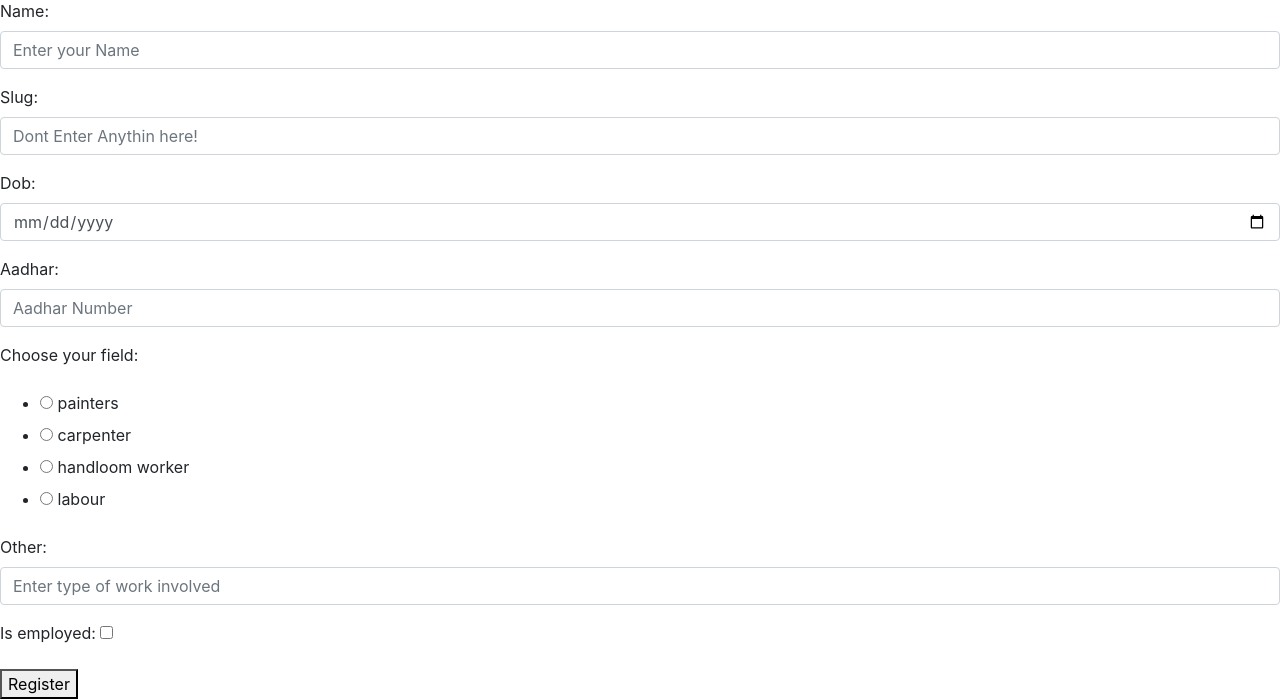
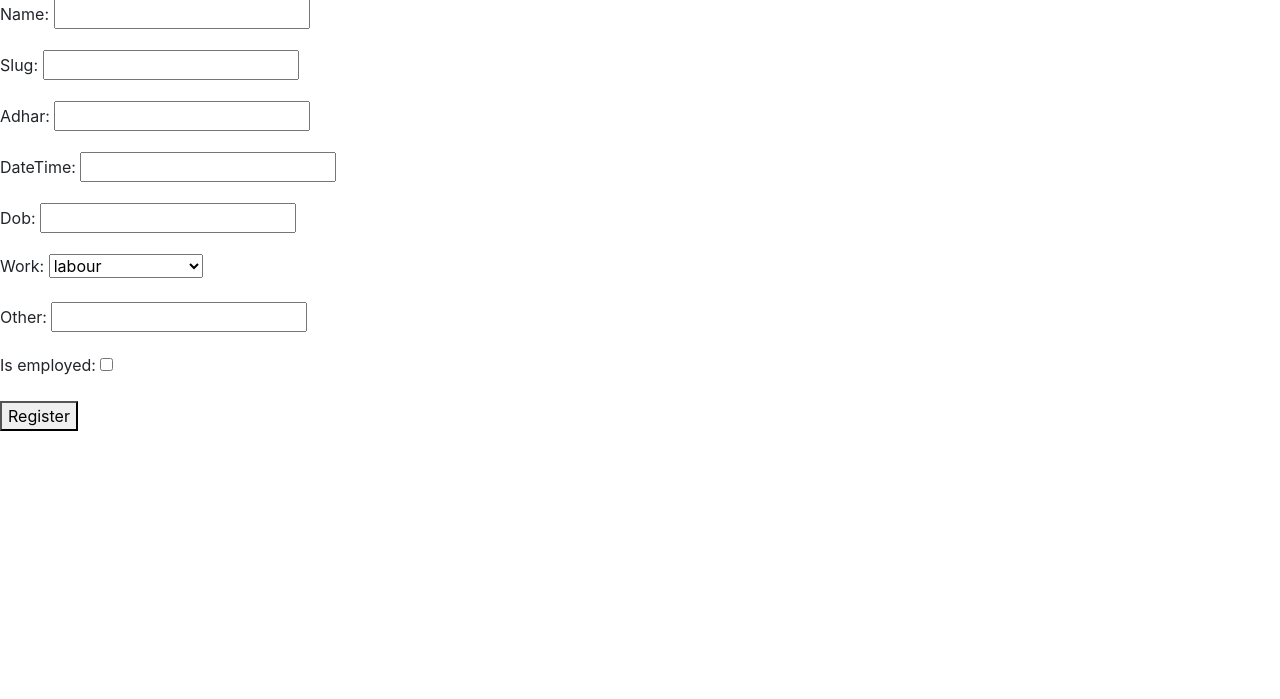
Before and after one commit to rayansailani/CodeFury3.0, a Django app: page /emp/register/ in a window 1280 px wide. Shown: the part 327-1026 px from the top of the page. After the commit the page ends 758 px from the top, so only its background shows below. Run offline with Django 3.2, Linux system fonts and the light colour scheme; grey boxes are pictures that could not be loaded.

Commit message:
modified_backend

```diff
--- a/employment/forms.py
+++ b/employment/forms.py
@@ -1,44 +1,51 @@
 from django import forms
-from . import models
+from employment.models import Worker
 
-WORK_CHOICE = (
-    ('painters', 'painters'),
-    ('carpenter', 'carpenter'),
-    ('handloom worker', 'handloom worker'),
-    ('labour', 'labour'),
-)
+# WORK_CHOICE = (
+#    ('painters', 'painters'),
+#   ('carpenter', 'carpenter'),
+#   ('handloom worker', 'handloom worker'),
+#  ('labour', 'labour'),
+# )
 
 
-class RegisterWorker(forms.ModelForm):
-    name = forms.CharField(max_length=21, widget=forms.TextInput(attrs={
-        'class': 'form-control',
-        'placeholder': 'Enter your Name',
-        'name': 'User name',
-        'id': 'id_event_name',
-    }))
-    slug = forms.SlugField(widget=forms.TextInput(attrs={
-        'class': 'form-control',
-        'placeholder': 'Dont Enter Anythin here!',
-        'name': 'slug',
-        'id': 'id_slug',
-    }))
-    requirement_type = forms.CharField(
-        label='Choose your field', widget=forms.RadioSelect(choices=WORK_CHOICE))
-    other = forms.CharField(max_length=100, required=False, widget=forms.TextInput(attrs={
-        'class': 'form-control',
-        'placeholder': 'Enter type of work involved'
-    }))
-    dob = forms.DateField(widget=forms.DateInput(attrs={
-        'class': 'form-control',
-        'type': 'date',
-    }))
-    aadhar = forms.CharField(max_length=12, required=True, widget=forms.TextInput(attrs={
-        'class': 'form-control',
-        'placeholder': 'Aadhar Number',
-    }))
-    is_employed = forms.BooleanField(required=False)
+# class RegisterWorker(forms.ModelForm):
+#   name = forms.CharField(max_length=21, widget=forms.TextInput(attrs={
+#      'class': 'form-control',
+#     'placeholder': 'Enter your Name',
+#    'name': 'User name',
+#   'id': 'id_event_name',
+# }))
+# slug = forms.SlugField(widget=forms.TextInput(attrs={
+#    'class': 'form-control',
+#   'placeholder': 'Dont Enter Anythin here!',
+#  'name': 'slug',
+# 'id': 'id_slug',
+# }))
+# requirement_type = forms.CharField(
+#    label='Choose your field', widget=forms.RadioSelect(choices=WORK_CHOICE))
+# other = forms.CharField(max_length=100, required=False, widget=forms.TextInput(attrs={
+#   'class': 'form-control',
+#  'placeholder': 'Enter type of work involved'
 
+# }))
+# dob = forms.DateField(widget=forms.DateInput(attrs={
+# 'class': 'form-control',
+#'type': 'date',
+# }))
+# aadhar = forms.CharField(max_length=12, required=True, widget=forms.TextInput(attrs={
+#    'class': 'form-control',
+#   'placeholder': 'Aadhar Number',
+# }))
+# is_employed = forms.BooleanField(required=False)
+
+# class Meta:
+#   model = models.Worker
+#  fields = ['name', 'slug', 'dob',  'aadhar',
+#         'requirement_type', 'other', 'is_employed']
+
+
+class TaskForm(forms.ModelForm):
     class Meta:
-        model = models.Worker
-        fields = ['name', 'slug', 'dob',  'aadhar',
-                  'requirement_type', 'other', 'is_employed']
+        model = Worker
+        fields = "__all__"
--- a/employment/models.py
+++ b/employment/models.py
@@ -1,58 +1,55 @@
 from django.db import models
-from django.contrib.auth.models import User
+
+# from django.contrib.auth.models import User
 
 # Create your models here.
 
 
-class Employer(models.Model):
+# class Employer(models.Model):
+#   WORK_CHOICE = (
+#      ('painters', 'painters'),
+#     ('carpenter', 'carpenter'),
+#    ('handloom worker', 'handloom worker'),
+#   ('labour', 'labour'),
+# )
+# user = models.ForeignKey(User, on_delete=models.CASCADE, default=None)
+# name = models.CharField(max_length=25)
+# slug = models.SlugField()
+# dateTime = models.DateTimeField(auto_now_add=True)
+# requirement_type = models.CharField(
+#     max_length=100, default='labour', choices=WORK_CHOICE)
+# other = models.CharField(max_length=100, default=None, blank=True)
+# address = models.TextField()
+# amount = models.IntegerField()
+
+# def __str__(self):
+#    return self.name
+
+
+class Worker(models.Model):
     WORK_CHOICE = (
-        ('painters', 'painters'),
-        ('carpenter', 'carpenter'),
-        ('handloom worker', 'handloom worker'),
-        ('labour', 'labour'),
+        ("carpenter", "carpenter"),
+        ("handloom worker", "handloom worker"),
+        ("labour", "labour"),
     )
-    user = models.ForeignKey(User, on_delete=models.CASCADE, default=None)
-    name = models.CharField(max_length=25)
+    # user = models.ForeignKey(User, on_delete=models.CASCADE, default=None)
+    name = models.CharField(max_length=35)
     slug = models.SlugField()
-    dateTime = models.DateTimeField(auto_now_add=True)
-    requirement_type = models.CharField(
-        max_length=100, default='labour', choices=WORK_CHOICE)
-    other = models.CharField(max_length=100, default=None, blank=True)
-    address = models.TextField()
-    amount = models.IntegerField()
+    adhar = models.CharField(max_length=12, unique=True)
+    dateTime = models.DateTimeField()
+    dob = models.DateField()
+    work = models.CharField(max_length=100, default="labour", choices=WORK_CHOICE)
+    other = models.CharField(max_length=100, blank=True)
+    ##is_registered = models.BooleanField(blank=True)
+    is_employed = models.BooleanField(blank=True)
+    # works_for = models.ForeignKey(
+
+    # Employer, on_delete=models.CASCADE, default=None)
 
     def __str__(self):
         return self.name
 
-    class Meta:
-        verbose_name = "Employer"
-        verbose_name_plural = "Employers"
 
-
-class Worker(models.Model):
-    WORK_CHOICE = (
-        ('painters', 'painters'),
-        ('carpenter', 'carpenter'),
-        ('handloom worker', 'handloom worker'),
-        ('labour', 'labour'),
-    )
-    user = models.ForeignKey(User, on_delete=models.CASCADE, default=None)
-    name = models.CharField(max_length=35)
-    slug = models.SlugField()
-    adhar = models.CharField(max_length=12, unique=True)
-    dateTime = models.DateTimeField(auto_now_add=True)
-    dob = models.DateField()
-    work = models.CharField(
-        max_length=100, default='labour', choices=WORK_CHOICE)
-    other = models.CharField(max_length=100, default=None, blank=True)
-    is_registered = models.BooleanField(default=None, blank=True)
-    is_employed = models.BooleanField(default=None, blank=True)
-    works_for = models.ForeignKey(
-        Employer, on_delete=models.CASCADE, default=None)
-
-    def __str__(self):
-        return self.name
-
-    class Meta:
-        verbose_name = "Worker"
-        verbose_name_plural = "Workers"
+# class Meta:
+#   verbose_name = "Worker"
+#  verbose_name_plural = "Workers"
--- a/employment/views.py
+++ b/employment/views.py
@@ -1,19 +1,34 @@
 from django.shortcuts import render, redirect
 from django.http import HttpResponse
-from .forms import RegisterWorker
+from .forms import TaskForm
+from employment.models import Worker
+from django.contrib import messages
+
 # Create your views here.
 
 
+# def register(request):
+#   if request.method == 'POST':
+#      form = RegisterWorker(request.POST, request.FILES)
+#     if form.is_valid():
+#        # save article to db
+#       instance = form.save(commit=False)
+#      instance.user = request.user
+#     instance.save()
+#    # change this to the dashboard later
+#   return redirect('/')
+# else:
+#   form = RegisterWorker()
+# return render(request, 'employment/worker.html', {'form': form})
+
+
 def register(request):
-    if request.method == 'POST':
-        form = RegisterWorker(request.POST, request.FILES)
+    form = TaskForm()
+    if request.method == "POST":
+        form = TaskForm(request.POST or None)
         if form.is_valid():
-            # save article to db
-            instance = form.save(commit=False)
-            instance.user = request.user
-            instance.save()
-            # change this to the dashboard later
-            return redirect('/')
-    else:
-        form = RegisterWorker()
-    return render(request, 'employment/worker.html', {'form': form})
+            form.save()
+            messages.success(request, ("new employer"))
+            return redirect("register")
+
+    return render(request, "employment/worker.html", {"form": form})
```
Also changed, not shown: employment/admin.py (+16 -3 lines), employment/templates/employment/worker.html (+8 -7 lines), db.sqlite3, employment/migrations/0005_auto_20201107_1132.py (added), employment/migrations/0006_auto_20201107_1208.py (added), employment/migrations/0007_worker_work.py (added).
